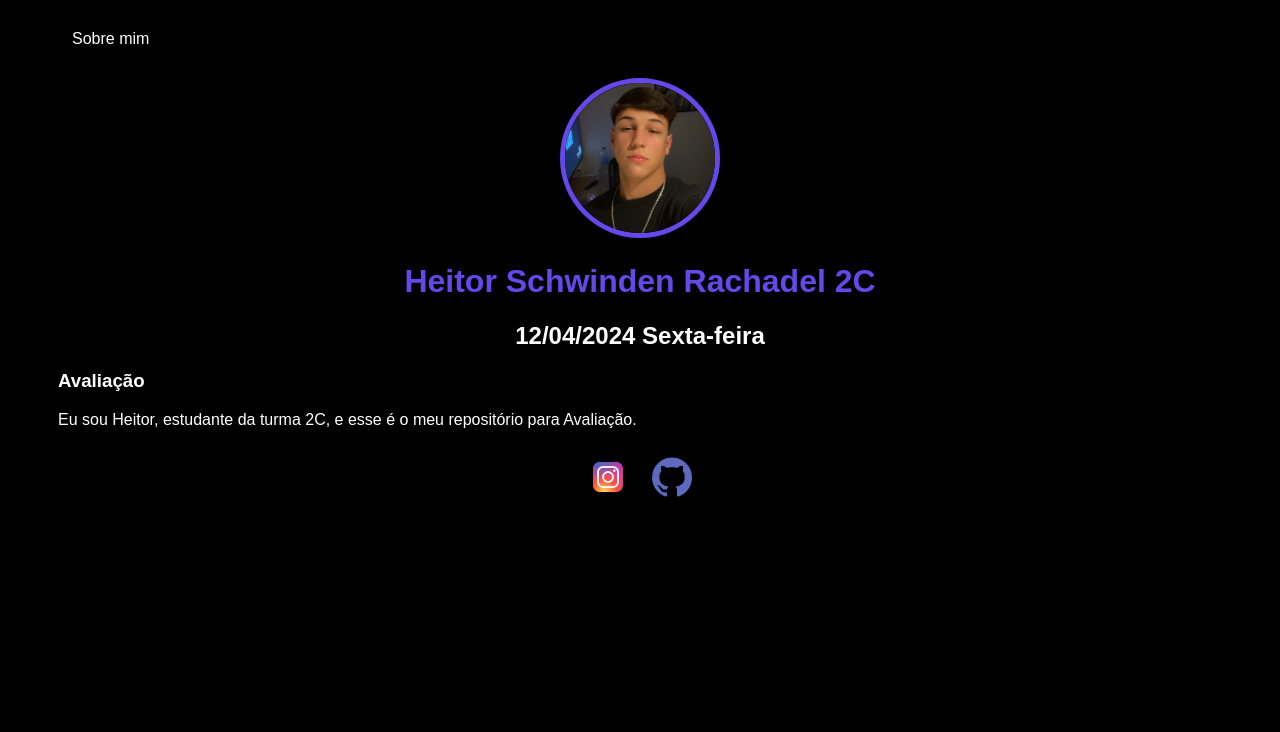
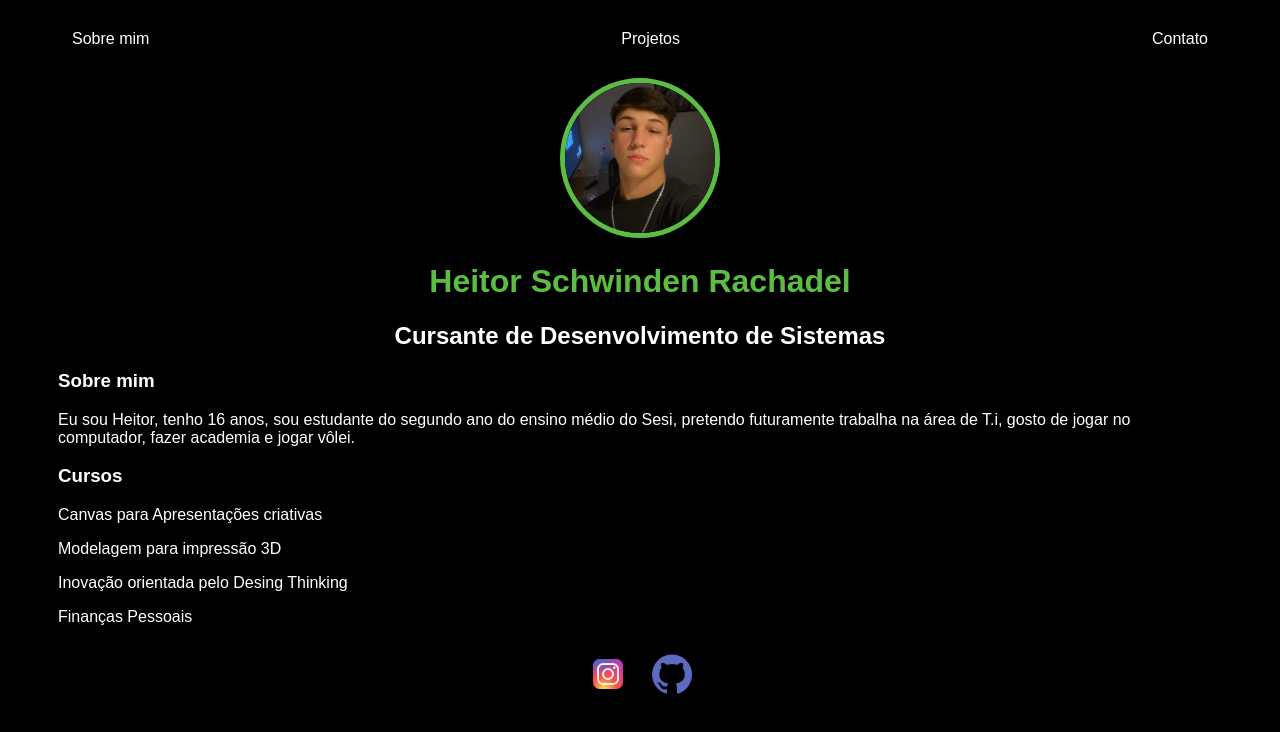
Before and after one commit to HeitorSchwRach/Portfolio, a plain HTML site: page index.html in a window 1280 px wide. Drawn offline with Linux system fonts and the light colour scheme.

Commit message:
Add files via upload

```diff
--- a/index.css
+++ b/index.css
@@ -18,10 +18,10 @@ a {
 }
 
 header img {
-    width:150px;
+    width: 150px;
     height: 150px;
     border-radius: 50%;
-    border: 5px solid #6548e9;
+    border: 5px solid #5bbe42;
 }
 
 
@@ -30,7 +30,7 @@ text-align: center;
 }
 
 h1 {
-    color: #6548e9;
+    color: #5bbe42;
 }
 
 footer img {
@@ -53,7 +53,7 @@ footer a {
 }
 
 nav a:hover {
-    color: #6548e9;
+    color: #5bbe42;
 }
 
 .containt {
@@ -65,5 +65,5 @@ nav a:hover {
 }
 
 .green a:hover {
-    color: #6548e9;
+    color: #5bbe42;
 }
--- a/index.html
+++ b/index.html
@@ -3,7 +3,7 @@
 <head>
     <meta charset="UTF-8">
     <meta name="viewport" content="width=, initial-scale=1.0">
-    <title>Avaliação Heitor S. Rachadel</title>
+    <title>Porfolio Heitor S. Rachadel</title>
     <link rel="stylesheet" href="index.css">
 </head>
 <body>
@@ -14,27 +14,48 @@
             <li>
                 <a href="index.html">Sobre mim</a>
             </li>
+            <li>
+                <a href="project.html">Projetos</a>
+            </li>
+            <li>
+                <a href="contact.html">Contato</a>
+            </li>
         </ul>
     </nav>
 
     <header>
         <div class="center">
             <img src="IMG_7919.jpg"/>
-            <h1> Heitor Schwinden Rachadel 2C</h1>
-            <h2>12/04/2024 Sexta-feira</h2>
+            <h1> Heitor Schwinden Rachadel</h1>
+            <h2>Cursante de Desenvolvimento de Sistemas</h2>
         </div>
 
     </header>
 
     <main>
         <section>
-            <h3>Avaliação</h3>
+            <h3>Sobre mim</h3>
             <p>
-                Eu sou Heitor, estudante da turma 2C, e esse é o meu repositório para Avaliação.
+                Eu sou Heitor, tenho 16 anos, sou estudante do segundo ano do ensino médio do Sesi, pretendo futuramente trabalha na área de T.i, gosto de jogar no computador, fazer academia e jogar vôlei.
             </p>
         </section>
+        <section>
+            <h3>Cursos</h3>
+            <p>
+                Canvas para Apresentações criativas
+            </p>
+            <p>
+                Modelagem para impressão 3D
+            </p>
+            <p>
+                Inovação orientada pelo Desing Thinking
+            </p>
+            <p>
+                Finanças Pessoais
+            </p>
+        </section>
+    </main>
 
-    </main>
     <footer>
         <a href="https://www.instagram.com/hypexpriv/" target="_blank" rel="noop">
             <img src="icons8-instagram-48.png">
```
